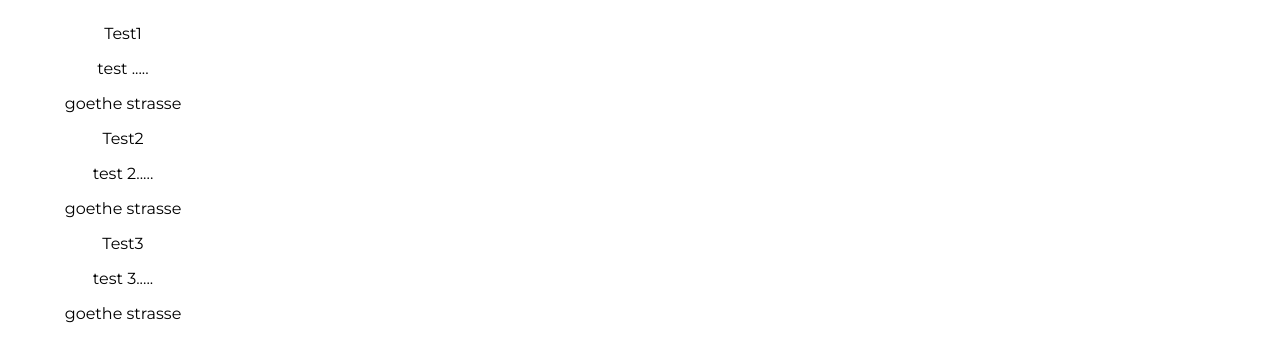
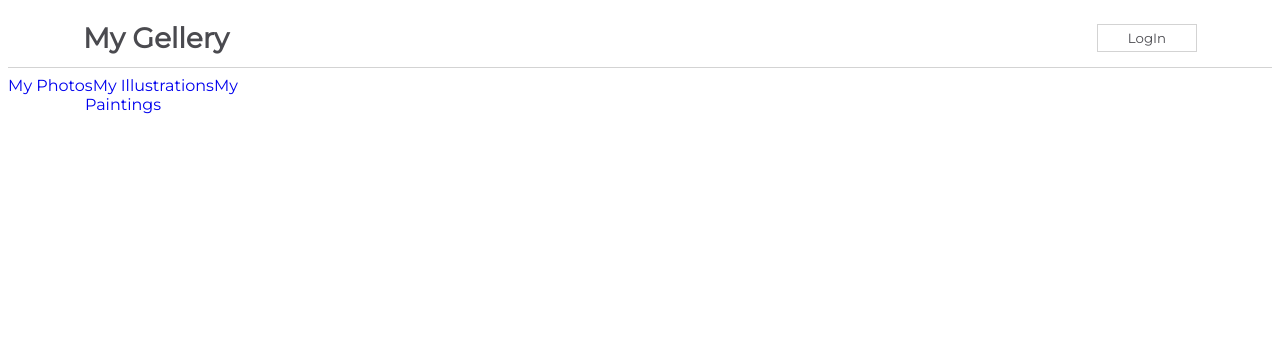
Before and after one commit to Dayasuvagiya/react-challenge, a React (Create React App) app in the folder my-app/: page / in a window 1280 px wide. Shown: the top 362 px of the page. Built offline with nearby package versions, Linux system fonts and the light colour scheme.

Commit message:
render form

```diff
--- a/my-app/src/App.js
+++ b/my-app/src/App.js
@@ -1,14 +1,13 @@
 import css from './App.module.css';
-//import Sidebar from "./components/Sidebar";
-//import NavBarForm from "./components/NavBarForm";
-import BookList from './BookList';
+import Sidebar from "./components/Sidebar";
+import NavBarForm from "./components/NavBarForm";
 function App() {
   return (
     <div className={css.App}>
       {/* Add your components here */}
-      {/* <Sidebar />
-      <NavBarForm /> */}
-      <BookList />
+      <Sidebar />
+      <NavBarForm />
+
     </div>
   );
 }
--- a/my-app/src/components/NavBarForm.js
+++ b/my-app/src/components/NavBarForm.js
@@ -22,10 +22,26 @@ handleClick = () => {
     return (
       <div className={css.NavBar}>
         <h1>My Gellery</h1>
-        <button isLoggedIn={this.state.isLoggedIn}>LogIn</button>
+        {this.state.isLoggedIn ? (
+          <button isLoggedIn={this.handleClick}>LogIn</button>
+        ) : (
+        <form>
+          <label>
+            Username:
+            <input type="text" />
+          </label>
+          <br />
+          <label>
+            Password:
+            <input type="password" />
+          </label>
+          <br />
+          <button onClick={this.handleClick}>Submit</button>
+        </form>
+        )}
       </div>
-    )
+    );
   }
 }
 
-export default NavBarForm
+export default NavBarForm;
```
